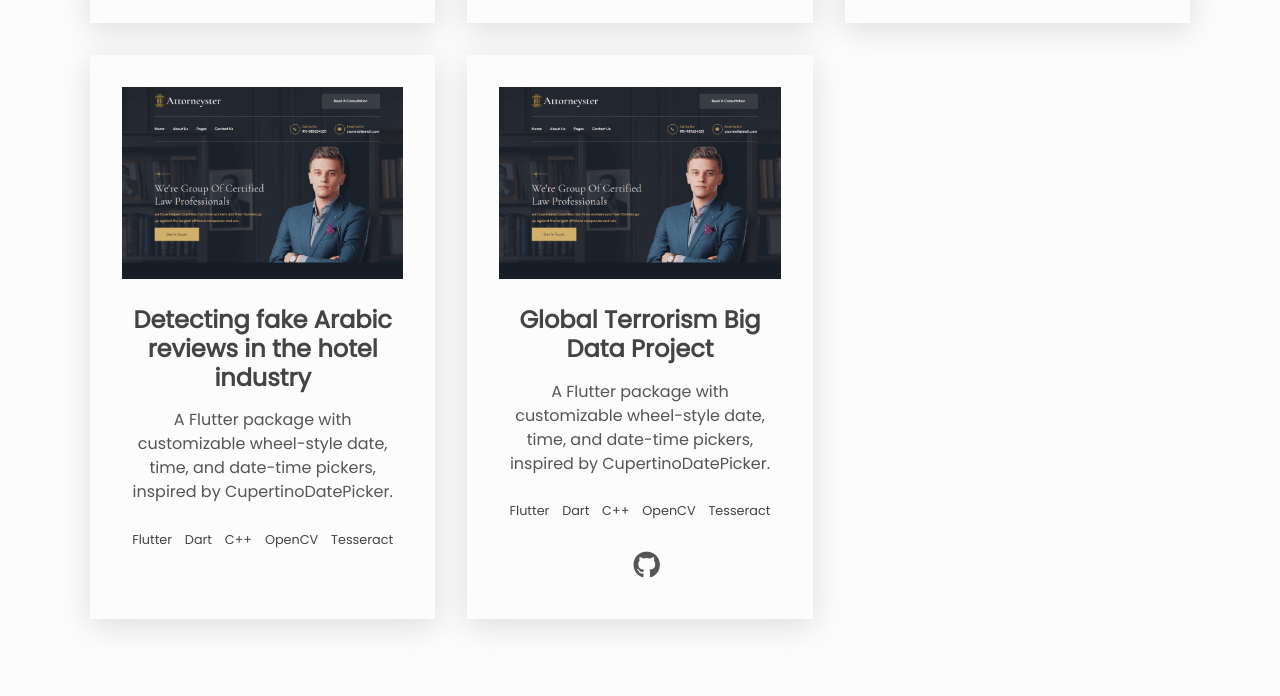
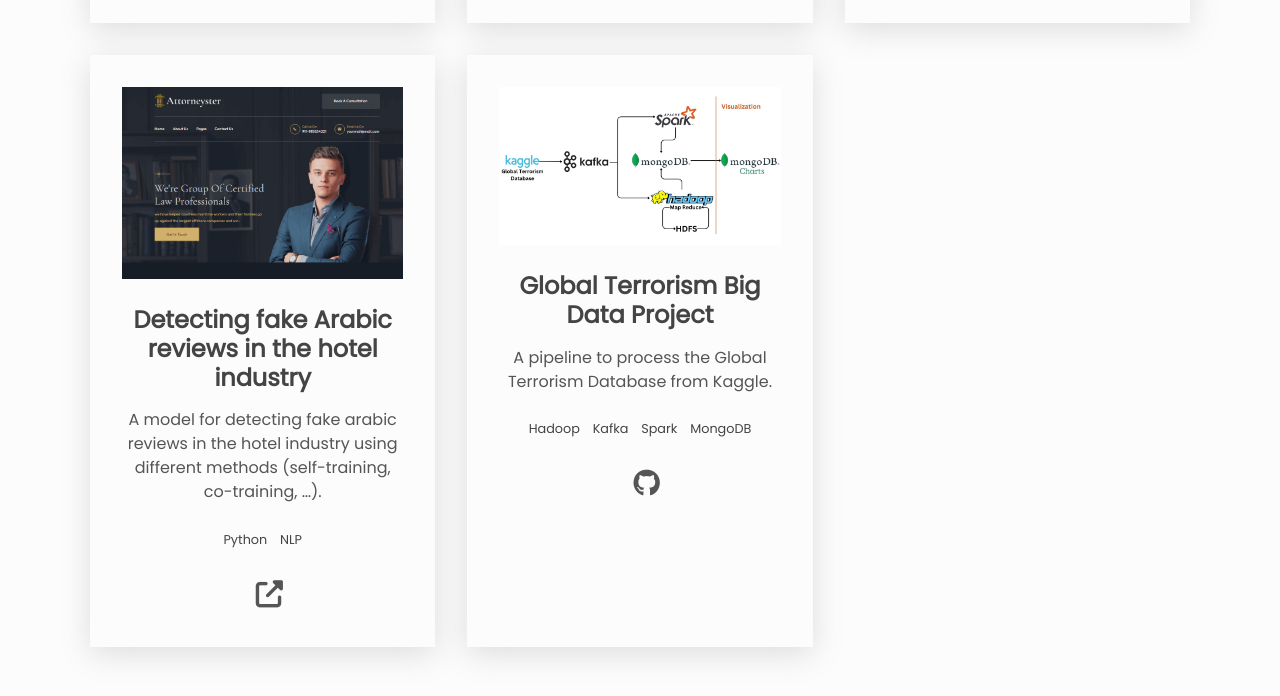
Before and after one commit to inesachour/inesachour.github.io, a plain HTML site: page index.html in a window 1280 px wide. Shown: the part 1349-2045 px from the top of the page. Drawn offline with Linux system fonts and the light colour scheme.

Commit message:
projects

```diff
--- a/css/style.css
+++ b/css/style.css
@@ -8,7 +8,7 @@
   font-family: inherit;
   font-size: inherit;
   -webkit-box-shadow: none;
-          box-shadow: none;
+  box-shad          box-shadow: none;
   -webkit-box-sizing: border-box;
           box-sizing: border-box;
 }
@@ -573,5 +573,3 @@ main {
   /* disable scroll up on mobile */
   .scroll-container {
     display: none;
-  }
-}
--- a/index.html
+++ b/index.html
@@ -88,6 +88,7 @@
         </div>
       </div>
     </div>
+
     <!-- Projects section -->
     <section id="projects" class="section projects">
       <h2 class="section-title">Projects</h2>
@@ -155,28 +156,27 @@
         <div class="project">
           <img src="img/project-img6.png" alt="Project Image" class="project-image">
           <h3>Detecting fake Arabic reviews in the hotel industry</h3>
-          <p class="project-description">A Flutter package with customizable wheel-style date, time, and date-time
-            pickers, inspired by CupertinoDatePicker.</p>
+          <p class="project-description">A model for detecting fake arabic reviews in the hotel industry using different
+            methods (self-training, co-training, …).</p>
           <ul class="project-stack">
-            <li class="project-stack-item">Flutter</li>
-            <li class="project-stack-item">Dart</li>
-            <li class="project-stack-item">C++</li>
-            <li class="project-stack-item">OpenCV</li>
-            <li class="project-stack-item">Tesseract</li>
+            <li class="project-stack-item">Python</li>
+            <li class="project-stack-item">NLP</li>
           </ul>
+          <a href="https://drive.google.com/file/d/1HZZf4yOXZ7BUSEK20mH5P99jXjYuQ12V/view?usp=sharing"
+            aria-label="live preview" class="link link--icon" target="_blank" rel="noopener noreferrer">
+            <i aria-hidden="true" class="fas fa-external-link-alt"></i>
+          </a>
         </div>
 
         <div class="project">
-          <img src="img/project-img6.png" alt="Project Image" class="project-image">
+          <img src="img/project-bigdata.jpg" alt="Project Image" class="project-image">
           <h3>Global Terrorism Big Data Project</h3>
-          <p class="project-description">A Flutter package with customizable wheel-style date, time, and date-time
-            pickers, inspired by CupertinoDatePicker.</p>
+          <p class="project-description">A pipeline to process the Global Terrorism Database from Kaggle.</p>
           <ul class="project-stack">
-            <li class="project-stack-item">Flutter</li>
-            <li class="project-stack-item">Dart</li>
-            <li class="project-stack-item">C++</li>
-            <li class="project-stack-item">OpenCV</li>
-            <li class="project-stack-item">Tesseract</li>
+            <li class="project-stack-item">Hadoop</li>
+            <li class="project-stack-item">Kafka</li>
+            <li class="project-stack-item">Spark</li>
+            <li class="project-stack-item">MongoDB</li>
           </ul>
           <a href="https://github.com/inesachour/BigData_Project" aria-label="source code" class="link link--icon"
             target="_blank" rel="noopener noreferrer">
@@ -187,6 +187,7 @@
       </div>
 
     </section>
+
     <!-- Skills section -->
     <section class="section skills" id="skills">
       <h2 class="section-title">Skills</h2>
```
Also changed, not shown: img/project-bigdata.jpg (added).
